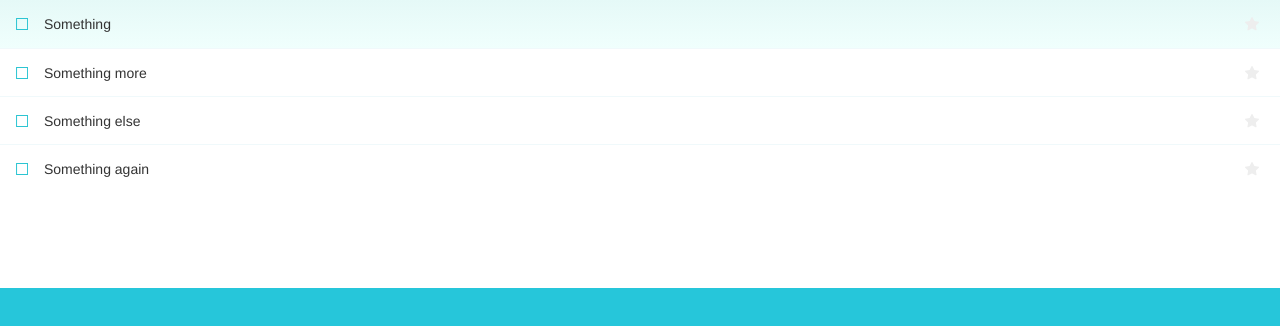
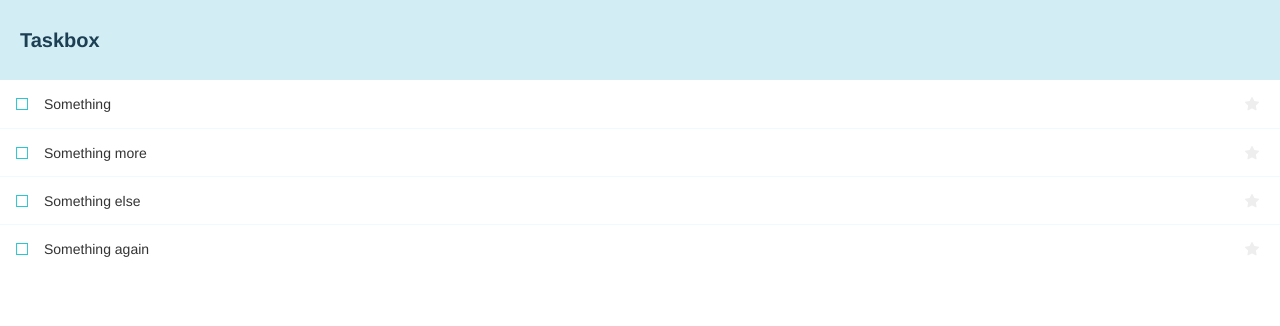
Before and after one commit to lekegitrepo/storybook-vue-taskbox, a Vue app: page / in a window 1280 px wide. Shown: the top 326 px of the page. Built offline with nearby package versions, Linux system fonts and the light colour scheme; a web font is replaced by a local one.

Commit message:
install dependencies and update App component

```diff
--- a/src/App.vue
+++ b/src/App.vue
@@ -1,18 +1,18 @@
 <template>
   <div id="app">
-    <task-list />
+    <inbox-screen />
   </div>
 </template>
 
 <script>
 import store from "./store";
-import TaskList from "./components/TaskList.vue";
+import InboxScreen from "./components/InboxScreen";
 
 export default {
   name: "app",
   store,
   components: {
-    TaskList,
+    InboxScreen
   },
 };
 </script>
```
Also changed, not shown: 1 other file (tests, documents, lock files or other folders).
